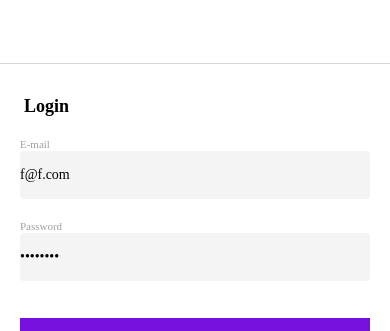
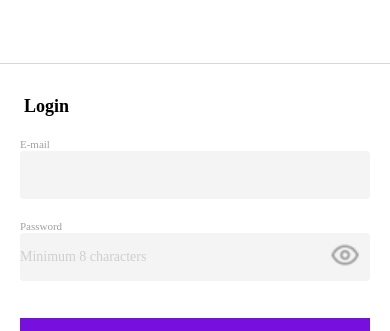
Before and after one commit to fabio-jreis/crowdform_app, a React Native app: screen /Login in a window 390 px wide. Shown: the top 331 px of the page. Built offline with nearby package versions, Linux system fonts and the light colour scheme.

Commit message:
Validate fiels login and create account

```diff
--- a/App.tsx
+++ b/App.tsx
@@ -9,6 +9,8 @@ import NewAccount from "./src/NewAccount"
 import Home from "./src/AppContent/Home"
 import Trade from "./src/AppContent/Trade"
 import Portifolio from "./src/AppContent/Portifolio"
+import Terms from "./src/Terms"
+import Privacy from "./src/Privacy"
 import { Image } from "react-native";
 import HomeIcon from "./assets/images/home_icon.png"
 import TradeIcon from "./assets/images/trade_icon.png"
@@ -77,6 +79,8 @@ const App = () => {
         <Stack.Screen name="MyTabs" component={MyTabs} options={{ headerShown: false }} />
         <Stack.Screen name="FundsDetails" component={FundsDetails} />
         <Stack.Screen name="NewAccount" component={NewAccount} options={{title: ""}} />
+        <Stack.Screen name="Terms" component={Terms} options={{title: ""}} />
+        <Stack.Screen name="Privacy" component={Privacy} options={{title: ""}} />
       </Stack.Navigator>
 
       </NavigationContainer>
--- a/src/Login.js
+++ b/src/Login.js
@@ -8,17 +8,16 @@ Icon.loadFont();
 import { useNavigation } from '@react-navigation/native';
 
 
-import eye from "../assets/images/eye.png"
+import Eye from "../assets/images/eye.png"
 
 import { useTogglePasswordVisibility } from "./hook/useTogglePasswordVisibility"
 
 export default function Login() {
     const navigation = useNavigation();
-    const [showPassword, setShowPassword] = useState(false);
-    const { passwordVisibility, rightIcon, handlePasswordVisibility } = useTogglePasswordVisibility();
+    const [showPassword, setShowPassword] = useState(true);
 
-    const [email, setEmail] = useState('f@f.com');
-    const [password, setPassword] = useState('12345678');
+    const [email, setEmail] = useState('');
+    const [password, setPassword] = useState('');
 
     const togglePasswordVisibility = () => {
         setShowPassword(!showPassword);
@@ -61,25 +60,11 @@ export default function Login() {
                                 value={password}
                                 onChangeText={(text) => setPassword(text)} />
 
-                    {/* <TouchableOpacity
-                    activeOpacity={0.8}
-                    style={styles.visibilityBtn}
-                    onPress={togglePasswordVisibility}>
-                    <Image
-                        source={
-                        showPassword
-                            ? require('../assets/images/eye.png')
-                            : require('../assets/images/eye.png')
-                        }
-                        style={styles.btnImage}
-                    />
-                    </TouchableOpacity> */}
-
-                    {/* <TouchableOpacity onPress={togglePasswordVisibility}>
-                            <Pressable onPress={handlePasswordVisibility}>
-                                <Icon name={rightIcon} size={22} color="#232323" />
-                        </Pressable>
-                        </TouchableOpacity> */}
+                    <TouchableOpacity
+                    style={styles.wrapperIcon}
+                    onPress={() => setShowPassword(!showPassword)}>
+                        <Image source={showPassword ? Eye : null} style={styles.icon} />
+                    </TouchableOpacity>
 
 
                 </View>
@@ -170,8 +155,16 @@ const styles = StyleSheet.create({
     },
     signupTextLink: {
         textDecorationLine: 'underline'
-    }
-
+    },
+    icon: {
+        width: 30,
+        height: 24,
+    },
+    wrapperIcon: {
+        position: 'absolute',
+        right: 0,
+        padding: 10,
+    },
 
 
   });
--- a/src/NewAccount.js
+++ b/src/NewAccount.js
@@ -1,16 +1,27 @@
 import React, { useState } from 'react'
-import { View, Text, StyleSheet, TextInput, TouchableOpacity } from 'react-native'
+import { View, Text, StyleSheet, TextInput, TouchableOpacity, Image } from 'react-native'
 import CheckBox from '@react-native-community/checkbox'
 import { useNavigation } from '@react-navigation/native';
+import Eye from "../assets/images/eye.png"
 
 export default function NewAccount() {
     const navigation = useNavigation();
-    const [showPassword, setShowPassword] = useState(false);
+    const [showPassword, setShowPassword] = useState(true);
     const [isSelected, setSelection] = useState(false);
 
-    const handleClickLinks = () => {
+    const [firstName, setFirstName] = useState('');
+    const [lastName, setLastName] = useState('');
+    const [email, setEmail] = useState('');
+    const [password, setPassword] = useState('');
+
+    const handleClickLinks = (type) => {
         console.log('function handleClickTerms')
-        //navigation.navigate('NewAccount')
+
+        if(type === 'Terms') {
+            navigation.navigate('Terms')
+        } else {
+            navigation.navigate('Privacy')
+        }
     }
 
     const handleClickLogin = () => {
@@ -21,44 +32,88 @@ export default function NewAccount() {
         setSelection(!isSelected);
     }
 
+    const handleCreateAccount = () => {
+        console.log("F: ", firstName)
+        const strongRegex = new RegExp("^[a-zA-Z0-9_.+-]+@[a-zA-Z0-9-]+\.[a-zA-Z0-9-.]+$");
+
+        if(firstName === '') {
+            alert('Enter first name')
+            return false;
+        } else if(lastName === '') {
+            alert('Enter last name')
+            return false;
+        } else if(!strongRegex.test(email)) {
+            alert('Email is not correct')
+            return false;
+        } else if(password.length < 8) {
+            alert('The password needs to have a minimum of 8 characters.')
+            return false;
+        } else if(!isSelected) {
+            alert('Select Terms of service and Privacy policy')
+            return false;
+        }
+
+        navigation.navigate('Login')
+    }
+
     return(
         <View>
             <Text style={styles.labelNewAccount}>Create your account</Text>
             <View style={styles.contentFields}>
                 <Text style={styles.labelInputNewAccount}>Fisrt Name</Text>
-                <TextInput style={styles.textInputNewAccount}>john</TextInput>
+                <TextInput
+                    style={styles.textInputNewAccount}
+                    value={firstName}
+                    onChangeText={(text) => setFirstName(text)}></TextInput>
 
                 <Text style={styles.labelInputNewAccount}>Last Name</Text>
-                <TextInput style={styles.textInputNewAccount}>Smith</TextInput>
+                <TextInput
+                    style={styles.textInputNewAccount}
+                    value={lastName}
+                    onChangeText={(text) => setLastName(text)}></TextInput>
 
                 <Text style={styles.labelInputNewAccount}>Email</Text>
-                <TextInput style={styles.textInputNewAccount}>joe.smith@crb.com.br</TextInput>
+                <TextInput
+                    style={styles.textInputNewAccount}
+                    value={email}
+                    onChangeText={(text) => setEmail(text)}></TextInput>
 
                 <Text style={styles.labelInputNewAccount}>Password</Text>
                 <View style={styles.inputContainer}>
-                    <TextInput  secureTextEntry={!showPassword} style={styles.textInputNewAccount}
-                                placeholder='Minimum 8 characters'
-                                placeholderTextColor={'#CFCFCF'} />
+                    <TextInput
+                        secureTextEntry={!showPassword}
+                        style={styles.textInputNewAccount}
+                        placeholder='Minimum 8 characters'
+                        value={password}
+                        placeholderTextColor={'#CFCFCF'}
+                        onChangeText={(text) => setPassword(text)} />
+                    <TouchableOpacity
+                    style={styles.wrapperIcon}
+                    onPress={() => setShowPassword(!showPassword)}>
+                        <Image source={showPassword ? Eye : null} style={styles.icon} />
+                    </TouchableOpacity>
+
+
                 </View>
 
                 <View style={styles.newAccountContent}>
                     <CheckBox style={styles.checkbox} value={isSelected} onValueChange={() => checkBoxChanged()} boxType='square'  />
                     <Text style={styles.newAccountText}>
                         Iam over 18 years of age and i have read and agree to the
-                        <Text style={styles.newAccountTextLink} onPress={handleClickLinks}> Terms of Service </Text>
+                        <Text style={styles.newAccountTextLink} onPress={() => handleClickLinks('Terms')}> Terms of Service </Text>
                         and
-                        <Text style={styles.newAccountTextLink} onPress={handleClickLinks} > Privacy policy </Text>
+                        <Text style={styles.newAccountTextLink} onPress={() => handleClickLinks('Privacy')} > Privacy policy </Text>
                     </Text>
                 </View>
 
                 <TouchableOpacity style={styles.buttonNewAccount} >
-                    <Text style={styles.buttonTextNewAccount}>Create account</Text>
+                    <Text style={styles.buttonTextNewAccount} onPress={() => handleCreateAccount()}>Create account</Text>
                 </TouchableOpacity>
 
                 <View style={styles.newAccountContent}>
                     <Text style={styles.newAccountText}>
                         Already have an account?
-                        <Text style={styles.newAccountTextLogIn} onPress={handleClickLogin}> Log in Here</Text>
+                        <Text style={styles.newAccountTextLogIn} onPress={() => handleClickLogin()}> Log in Here</Text>
                     </Text>
                 </View>
             </View>
@@ -134,8 +189,6 @@ const styles = StyleSheet.create({
         marginTop: 11,
         marginRight: 1,
         transform: [{ scaleX: 0.7 }, { scaleY: 0.7 }]
-        //border: '2px solid #E6E6E6',
-        //borderRadius: 2
     },
     buttonNewAccount: {
         marginTop: 37,
@@ -164,5 +217,14 @@ const styles = StyleSheet.create({
         marginTop: 13,
         textDecorationLine: 'underline'
     },
+    icon: {
+        width: 30,
+        height: 24,
+    },
+    wrapperIcon: {
+        position: 'absolute',
+        right: 0,
+        padding: 10,
+    },
 
 })
--- /dev/null
+++ b/src/Privacy.js
@@ -0,0 +1,11 @@
+import React, { useState } from 'react'
+import { Text } from "react-native"
+
+export default function Privacy() {
+    return(
+        <Text style={{marginTop: 50}}>
+            Lorem ipsum Justo dolor sit amet, consectetur adipiscing elit, sed do eiusmod tempor incididunt ut labore et dolore magna aliqua. Justo laoreet sit amet cursus sit amet dictum. Sed viverra ipsum nunc aliquet bibendum enim facilisis gravida neque. Senectus et netus et malesuada. Ultricies tristique nulla aliquet enim tortor at. Eget nulla facilisi etiam dignissim diam quis enim lobortis scelerisque. Purus in mollis nunc sed id semper. Risus sed vulputate odio ut enim blandit. Velit aliquet sagittis id consectetur purus ut faucibus. Urna neque viverra justo nec ultrices dui. Ultrices tincidunt arcu non sodales neque sodales ut etiam sit. Eget sit amet tellus cras adipiscing enim. Risus commodo viverra maecenas accumsan lacus vel facilisis. Habitasse platea dictumst quisque sagittis purus sit amet volutpat consequat. Vel turpis nunc eget lorem dolor sed viverra ipsum nunc. Nibh mauris cursus mattis molestie a. Aliquam ut porttitor leo a diam sollicitudin tempor id.
+            Justo nec ultrices dui sapien eget mi proin sed libero. Dui sapien eget mi proin. Sed turpis tincidunt id aliquet risus feugiat. Aliquet bibendum enim facilisis gravida neque. At volutpat diam ut venenatis tellus in metus vulputate. Consequat id porta nibh venenatis. Pulvinar neque laoreet suspendisse interdum consectetur libero id faucibus nisl. Nunc sed augue lacus viverra vitae congue. Enim ut tellus elementum sagittis vitae et. Non blandit massa enim nec dui nunc. Viverra adipiscing at in tellus integer feugiat scelerisque.
+        </Text>
+    )
+}
--- /dev/null
+++ b/src/Terms.js
@@ -0,0 +1,11 @@
+import React, { useState } from 'react'
+import { Text } from "react-native"
+
+export default function Terms() {
+    return(
+        <Text style={{marginTop: 50}}>
+            Lorem ipsum nec dolor sit amet, consectetur adipiscing elit, sed do eiusmod tempor incididunt ut labore et dolore magna aliqua. Justo laoreet sit amet cursus sit amet dictum. Sed viverra ipsum nunc aliquet bibendum enim facilisis gravida neque. Senectus et netus et malesuada. Ultricies tristique nulla aliquet enim tortor at. Eget nulla facilisi etiam dignissim diam quis enim lobortis scelerisque. Purus in mollis nunc sed id semper. Risus sed vulputate odio ut enim blandit. Velit aliquet sagittis id consectetur purus ut faucibus. Urna neque viverra justo nec ultrices dui. Ultrices tincidunt arcu non sodales neque sodales ut etiam sit. Eget sit amet tellus cras adipiscing enim. Risus commodo viverra maecenas accumsan lacus vel facilisis. Habitasse platea dictumst quisque sagittis purus sit amet volutpat consequat. Vel turpis nunc eget lorem dolor sed viverra ipsum nunc. Nibh mauris cursus mattis molestie a. Aliquam ut porttitor leo a diam sollicitudin tempor id.
+            Justo nec ultrices dui sapien eget mi proin sed libero. Dui sapien eget mi proin. Sed turpis tincidunt id aliquet risus feugiat. Aliquet bibendum enim facilisis gravida neque. At volutpat diam ut venenatis tellus in metus vulputate. Consequat id porta nibh venenatis. Pulvinar neque laoreet suspendisse interdum consectetur libero id faucibus nisl. Nunc sed augue lacus viverra vitae congue. Enim ut tellus elementum sagittis vitae et. Non blandit massa enim nec dui nunc. Viverra adipiscing at in tellus integer feugiat scelerisque.
+        </Text>
+    )
+}
```
